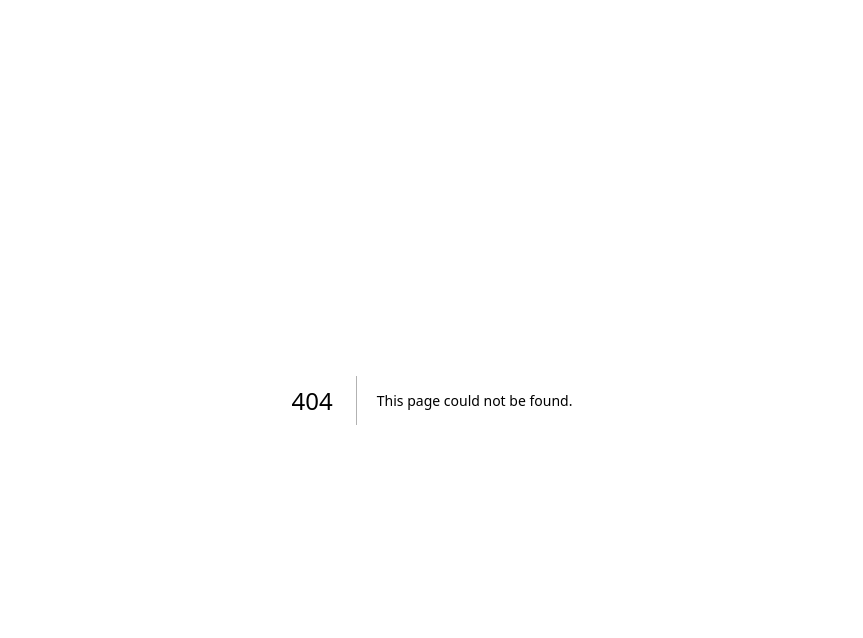
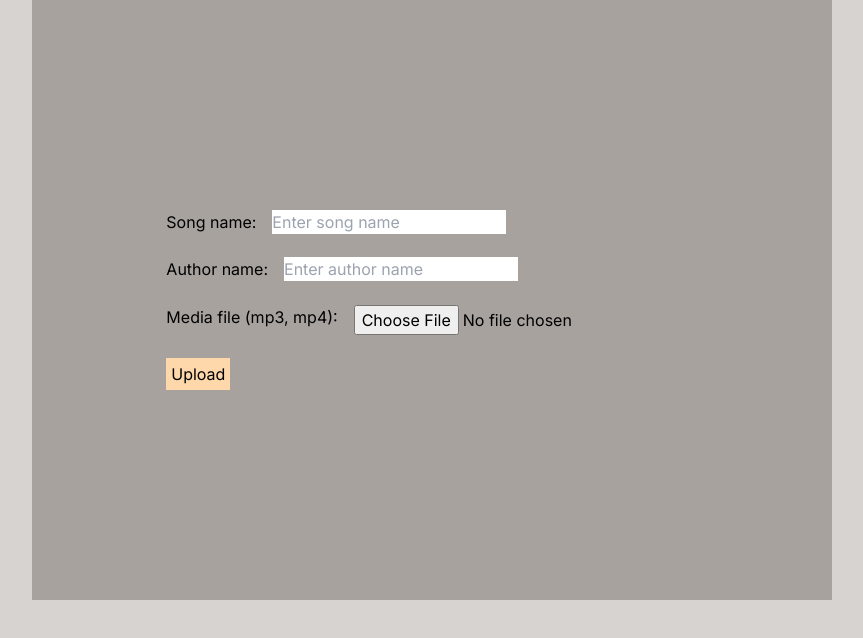
Before and after one commit to whateveriswhatever/Open-And-Free, a Next.js app: page /songs/upload in a window 1280 px wide. Before the commit this address had no page. Shown: the top 638 px of the page, without its empty margins (208-1071 px from the left). Built offline with nearby package versions, Linux system fonts and the light colour scheme.

Commit message:
Modifying Firebase configuration setup and utilizing Firebase storage to reserve song media files.

```diff
--- a/package.json
+++ b/package.json
@@ -11,6 +11,7 @@
   "dependencies": {
     "autoprefixer": "^10.4.19",
     "firebase": "^10.12.1",
+    "firebase-tools": "^13.10.1",
     "next": "^14.2.3",
     "nextjs-cors": "^2.2.0",
     "react": "^18",
--- /dev/null
+++ b/src/app/explore/{components}/AddingNewSong.tsx
@@ -0,0 +1,14 @@
+import React from "react";
+
+const AddingNewSong: React.FC = () => {
+  return (
+    <div
+      id="adding_new_song_window"
+      className="desktop:h-[40%] desktop:w-[40%] bg-slate-200"
+    >
+      Hello
+    </div>
+  );
+};
+
+export default AddingNewSong;
--- a/src/app/explore/{components}/UIController.tsx
+++ b/src/app/explore/{components}/UIController.tsx
@@ -1,8 +1,11 @@
 "use client";
 import React from "react";
-import { useState } from "react";
+import { useState, useEffect } from "react";
 import Image from "next/image";
 import { useRouter } from "next/navigation";
+import { musicFileDatabase } from "@/app/firebaseConfig";
+import { collection, addDoc } from "firebase/firestore";
+import AddingNewSong from "./AddingNewSong";
 
 const UIController = () => {
   return (
@@ -41,7 +44,34 @@ const UserAccount: React.FC = () => {
   );
 };
 
-const SearchAndUpload: React.FC = () => {
+const SearchAndUpload: React.FC<{
+  isOpened: boolean;
+  setIsOpened: React.Dispatch<React.SetStateAction<boolean>>;
+  onValueChange: (newValue: boolean) => void;
+}> = ({ isOpened, setIsOpened, onValueChange }) => {
+  // const [isOpened, setIsOpened] = useState(false);
+
+  const router = useRouter();
+
+  const addNewMusicFile = async (
+    songName: string,
+    authorName: string,
+    mp3_4File: any
+  ): Promise<any> => {
+    try {
+      const docRef = await addDoc(collection(musicFileDatabase, "messages"), {
+        songName: songName,
+        authorName: authorName,
+        musicFile: mp3_4File,
+      });
+      console.log(`Document was written with ID: ${docRef.id}`);
+      return true;
+    } catch (error) {
+      console.error(`Failed when adding new docment ${error}`);
+      return false;
+    }
+  };
+
   return (
     <>
       <div
@@ -86,6 +116,12 @@ const SearchAndUpload: React.FC = () => {
             <div
               id="uploader"
               className="border-[1px] rounded-[1.4rem] border-gray-200 flex flex-row justify-evenly items-center desktop:w-[38%] desktop:h-[48px] font-bold bg-pink-200"
+              onClick={() => {
+                setIsOpened(!isOpened);
+                onValueChange(isOpened); // Updating the parent's state
+                console.log(`Is opened : ${isOpened}`);
+                router.push("/songs/upload");
+              }}
             >
               <div className="desktop:w-[40%] flex justify-center">
                 <svg
@@ -114,19 +150,41 @@ const SearchAndUpload: React.FC = () => {
   );
 };
 
-const UIMain: React.FC = () => (
-  <>
-    <div id="ui_main" className="w-[100%] desktop:h-[100%]">
-      <SearchAndUpload />
+const UIMain: React.FC = () => {
+  const [isAddingNewSongWindowOpened, setIsAddingNewSongWindowOpened] =
+    useState(false);
 
-      <SongController />
-    </div>
-  </>
-);
+  useEffect(() => {
+    console.log(`isAddingNewSongWindowOpened : ${isAddingNewSongWindowOpened}`);
+  }, [isAddingNewSongWindowOpened]);
 
-const SongController: React.FC = () => {
+  return (
+    <>
+      <div id="ui_main" className="w-[100%] desktop:h-[100%]">
+        <SearchAndUpload
+          isOpened={isAddingNewSongWindowOpened}
+          setIsOpened={setIsAddingNewSongWindowOpened}
+          onValueChange={(newValue: boolean) =>
+            setIsAddingNewSongWindowOpened(newValue)
+          }
+        />
+        {isAddingNewSongWindowOpened ? <div>Hello</div> : <></>}
+        <SongController
+          isTheAddingWindowOpening={isAddingNewSongWindowOpened}
+          // setIsAddingNewSongWindowOpened={setIsAddingNewSongWindowOpened}
+        />
+      </div>
+    </>
+  );
+};
+
+const SongController: React.FC<{
+  isTheAddingWindowOpening: boolean;
+}> = ({ isTheAddingWindowOpening }) => {
   const [isClickedReleased, setIsClickedReleased] = useState(false);
   const [isClickedUpcomming, setIsClickedUpcomming] = useState(false);
+  // const [isTheAddingWindowOpeneing, setIsAddingNewSongWindowOpened] = useState(false);
+
   return (
     <>
       <>
@@ -146,6 +204,9 @@ const SongController: React.FC = () => {
                   } font-bold`}
                   onClick={() => {
                     setIsClickedReleased(!isClickedReleased);
+                    // console.log(
+                    //   `isTheAddingNewSongWindowOpened: ${isTheAddingWindowOpening}`
+                    // );
                   }}
                 >
                   <button>Released</button>
@@ -170,6 +231,7 @@ const SongController: React.FC = () => {
           </>
           <br />
           <br />
+          {isTheAddingWindowOpening ? <div>Hello</div> : <></>}
           <>
             <div id="songs_collection" className="w-[100%]">
               <table className="desktop:w-[100%]">
--- a/src/app/firebaseConfig.ts
+++ b/src/app/firebaseConfig.ts
@@ -1,6 +1,7 @@
 import { initializeApp } from "firebase/app";
 import { getAnalytics } from "firebase/analytics";
 import { getFirestore } from "firebase/firestore";
+import { getStorage } from "firebase/storage";
 
 // TODO: Add SDKs for Firebase products that you want to use
 // https://firebase.google.com/docs/web/setup#available-libraries
@@ -23,5 +24,6 @@ const app = initializeApp(firebaseConfig);
 const analytics = getAnalytics(app);
 
 const musicFileDatabase = getFirestore(app);
+const storage = getStorage(app);
 
-export { musicFileDatabase };
+export { musicFileDatabase, storage };
--- /dev/null
+++ b/src/app/songs/upload/layout.tsx
@@ -0,0 +1,21 @@
+import { Inter } from "next/font/google";
+
+const inter = Inter({ subsets: ["latin"] });
+
+export default function UploaderLayout({
+  children,
+}: Readonly<{
+  children: React.ReactNode;
+}>) {
+  return (
+    <html lang="en" className="bg-stone-300">
+      <body
+        className={`${inter.className} bg-stone-300 min-h-screen overflow-hidden`}
+        style={{ backgroundColor: "rgb(214 211 209)", minHeight: "100%" }}
+      >
+        {/* <h2>Hello</h2> */}
+        {children}
+      </body>
+    </html>
+  );
+}
--- /dev/null
+++ b/src/app/songs/upload/page.tsx
@@ -0,0 +1,16 @@
+import React from "react";
+import SongUploader from "./{components}/SongUploader";
+
+const page = () => {
+  return (
+    <main
+      id="upload_page"
+      className="desktop:w-[100%] desktop:h-[100%] flex justify-center items-center"
+    >
+      {/* Adding new song */}
+      <SongUploader />
+    </main>
+  );
+};
+
+export default page;
--- /dev/null
+++ b/src/app/songs/upload/{components}/SongUploader.tsx
@@ -0,0 +1,132 @@
+"use client";
+import React, { useState } from "react";
+import { collection, addDoc } from "firebase/firestore";
+import { musicFileDatabase, storage } from "@/app/firebaseConfig";
+import { getStorage, ref, uploadBytes, getDownloadURL } from "firebase/storage";
+import { useRouter } from "next/navigation";
+
+const SongUploader = () => {
+  return (
+    <div
+      id="uploader"
+      className="bg-stone-400 desktop:w-[800px] desktop:h-[600px] flex flex-col justify-center items-center"
+    >
+      <>
+        <UploadForm />
+      </>
+    </div>
+  );
+};
+
+export default SongUploader;
+
+const UploadForm: React.FC = () => {
+  const [songName, setSongName] = useState("");
+  const [authorName, setAuthorName] = React.useState("");
+  const [msg, setMsg] = useState("");
+  const [mediaFile, setMediaFile] = useState<File | null>(null);
+
+  const router = useRouter();
+
+  const addNewMusicFile = async (
+    songName: string,
+    authorName: string,
+    mp3_4File: File
+  ): Promise<any> => {
+    if (!mp3_4File) {
+      setMsg("No file was selected!");
+      return;
+    }
+
+    const storageRef = ref(storage, `music/${mp3_4File.name}`);
+
+    try {
+      await uploadBytes(storageRef, mp3_4File);
+      const fileURL = await getDownloadURL(storageRef);
+
+      await addDoc(collection(musicFileDatabase, "musicFiles"), {
+        songName,
+        authorName,
+        fileURL,
+      });
+
+      console.log("Document successfully written!");
+      setMsg("File uploaded successfully");
+
+      // if (msg === "File uploaded successfully") {
+      //   router.push("/explore");
+      // }
+      router.push("/explore");
+    } catch (error) {
+      console.error(`Failed when adding new docment ${error}`);
+      // return false;
+      setMsg("Error when uploading file");
+    }
+  };
+
+  const handleFileChange = async (e: React.ChangeEvent<HTMLInputElement>) => {
+    if (e.target.files) {
+      setMediaFile(e.target.files[0]);
+    }
+  };
+
+  return (
+    <div>
+      <form
+        id="form"
+        className="desktop:h-[180px] flex flex-col justify-between"
+        onSubmit={async (event: React.FormEvent<HTMLFormElement>) => {
+          event.preventDefault();
+          // const response = await addNewMusicFile();
+          if (mediaFile) {
+            await addNewMusicFile(songName, authorName, mediaFile);
+          }
+        }}
+      >
+        <div id="song_name">
+          <span className="flex flex-row">
+            <h4 className="desktop:mr-[1rem]">Song name:</h4>
+            <input
+              type="text"
+              placeholder="Enter song name"
+              name="song_name"
+              onChange={(e: React.ChangeEvent<HTMLInputElement>) => {
+                setSongName(e.target.value);
+              }}
+            />
+          </span>
+        </div>
+
+        <div id="song_author">
+          <span className="flex flex-row">
+            <h4 className="desktop:mr-[1rem]">Author name:</h4>
+            <input
+              type="text"
+              placeholder="Enter author name"
+              name="author_name"
+              onChange={(e: React.ChangeEvent<HTMLInputElement>) =>
+                setAuthorName(e.target.value)
+              }
+            />
+          </span>
+        </div>
+
+        <div id="media_file">
+          <span className="flex flex-row">
+            <h4 className="desktop:mr-[1rem]">Media file (mp3, mp4):</h4>
+            <input type="file" name="media_file" onChange={handleFileChange} />
+          </span>
+        </div>
+
+        <div
+          id="submit_section"
+          className="desktop:w-[4rem] desktop:h-[2rem] bg-orange-200 flex justify-center"
+        >
+          <button type="submit">Upload</button>
+
+          <>{msg && <p>{msg}</p>}</>
+        </div>
+      </form>
+    </div>
+  );
+};
```
Also changed, not shown: src/app/explore/{components}/document.txt (added), 1 other file (tests, documents, lock files or other folders).
